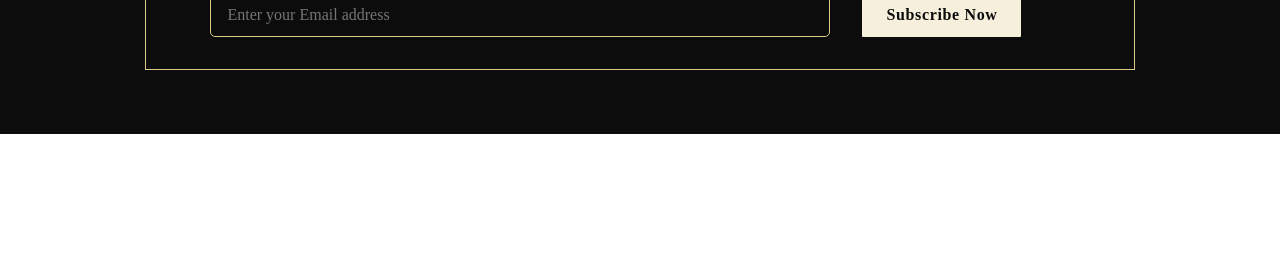
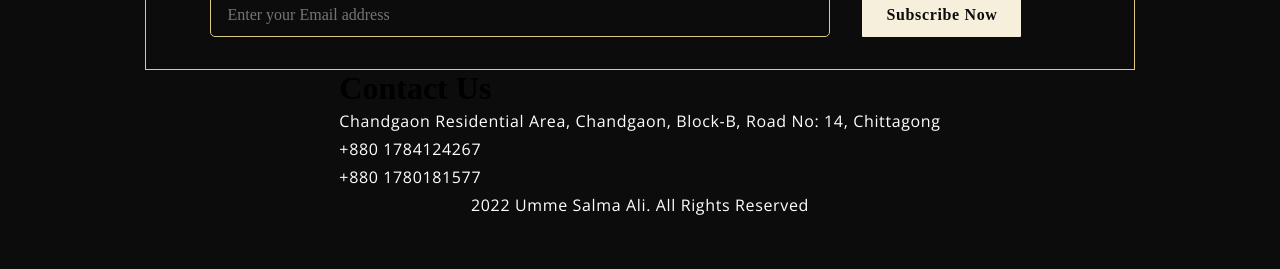
Before and after one commit to ummesalmaali/umme-restaurant, a React (Create React App) app: page / in a window 1280 px wide. Shown: the part 7720-7989 px from the top of the page. Before the commit the page ends 7918 px from the top, so only its background shows below. Built offline with nearby package versions, Linux system fonts and the light colour scheme; a web font is replaced by a local one.

Commit message:
footer-section

```diff
--- a/src/components/Footer/Newsletter.css
+++ b/src/components/Footer/Newsletter.css
@@ -29,6 +29,9 @@
   width: max-content;
 }
 @media screen and (min-width: 2000px) {
+  .app__newsletter-input input {
+    font-size: 2rem;
+  }
 }
 @media screen and (max-width: 990px) {
   .app__newsletter-input {
--- a/src/container/Footer/Footer.jsx
+++ b/src/container/Footer/Footer.jsx
@@ -8,7 +8,22 @@ const Footer = () => (
   <div className="app__footer section__padding">
     <FooterOverlay />
     <Newsletter />
-    <div className="app__footer-links"></div>
+    <div className="app__footer-links">
+      <div className="app__footer-links_contact">
+        <h1 className="app__footer-headtext">Contact Us</h1>
+        <p className="p__opensans">
+          Chandgaon Residential Area, Chandgaon, Block-B, Road No: 14,
+          Chittagong
+        </p>
+        <p className="p__opensans">+880 1784124267</p>
+        <p className="p__opensans">+880 1780181577</p>
+      </div>
+      <div className="app__footer-links_logo"></div>
+      <div className="app__footer-links_work"></div>
+    </div>
+    <div className="footer__copyright">
+      <p className="p__opensans"> 2022 Umme Salma Ali. All Rights Reserved</p>
+    </div>
   </div>
 );
 
```
